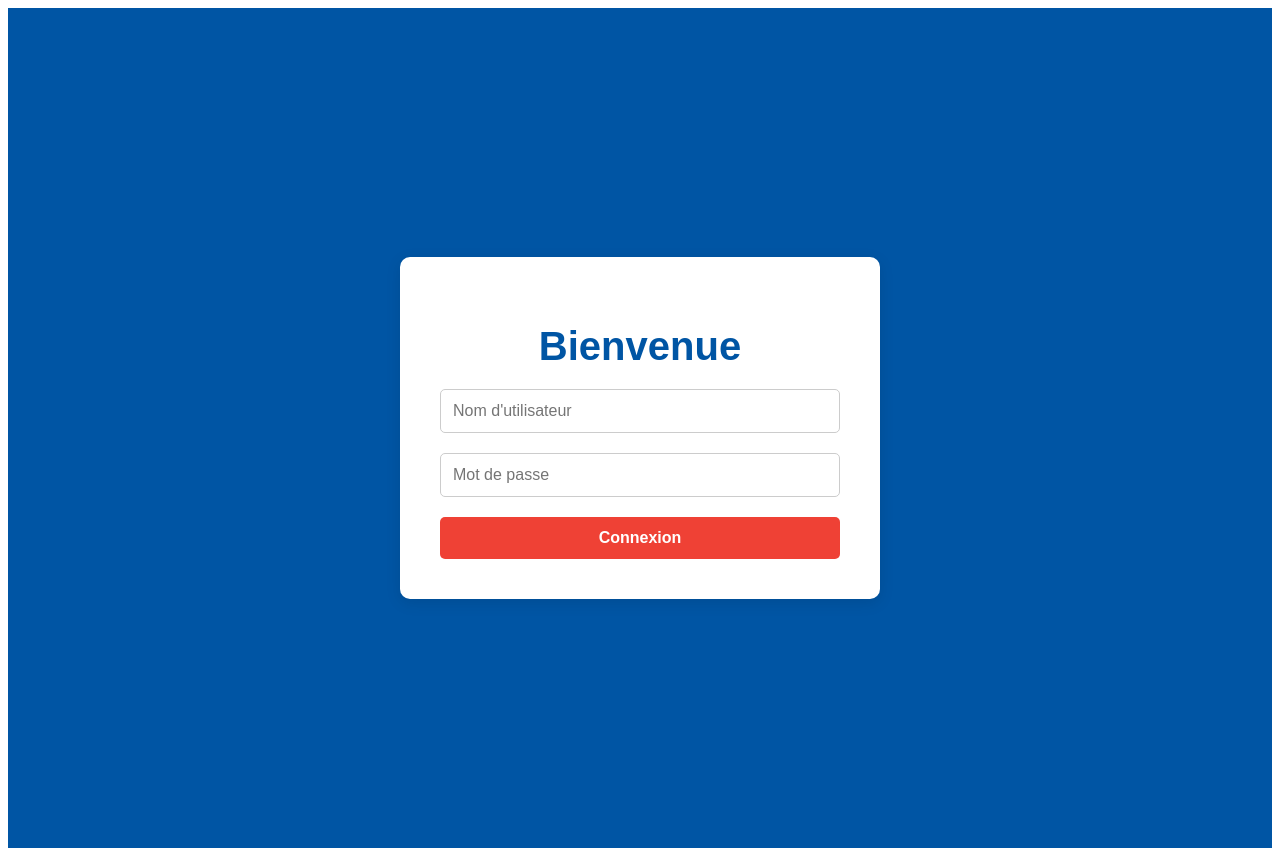
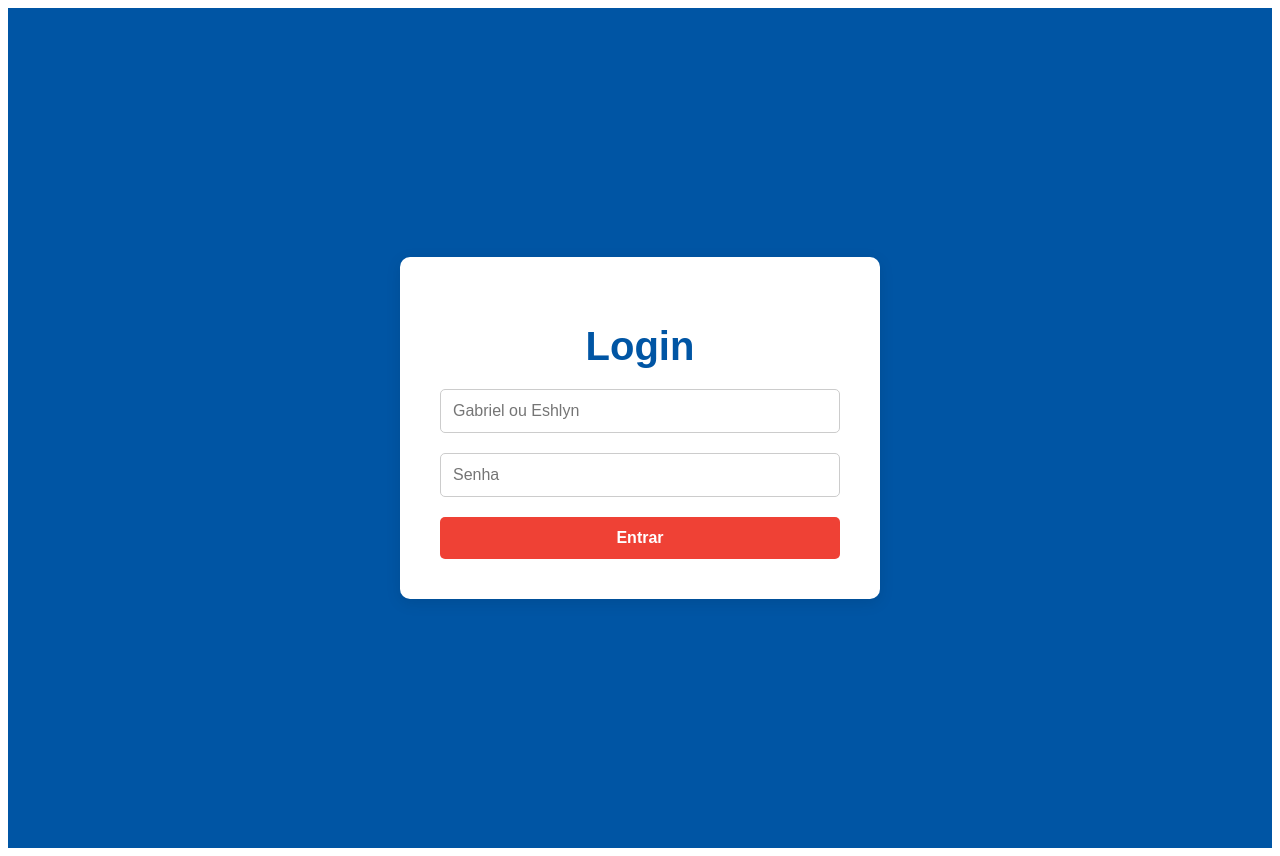
Before and after one commit to GabrielCorsiHonorio/projeto-box, a Next.js app: page /login in a window 1280 px wide. Built offline with nearby package versions, Linux system fonts and the light colour scheme.

Commit message:
tentativa longe

```diff
--- a/pages/api/getAction.js
+++ b/pages/api/getAction.js
@@ -12,7 +12,7 @@ export default async function handler(req, res) {
   try {
 
   const hoje = moment.tz('America/Sao_Paulo').format('YYYY-MM-DD');
-  const hojeTeste = '2024-06-21';
+  // const hojeTeste = '2024-06-21';
   // const hojeFormat = moment.tz(hoje,'America/Sao_Paulo').toISOString();
   // console.log('Valor do dia no formato', hojeFormat);
 
@@ -25,7 +25,7 @@ export default async function handler(req, res) {
     const lastExecutionDate = moment(lastExecution.date).format('YYYY-MM-DD');
     // console.log('execucoes:', lastExecutionDate);
 
-    if (lastExecutionDate === hojeTeste) {
+    if (lastExecutionDate === hoje) {
       console.log('Ação diária já executada');
       return res.status(400).json({ error: 'Ação diária já executada' });
     }
--- a/pages/index.js
+++ b/pages/index.js
@@ -25,7 +25,7 @@ const Home = () => {
         /> */}
       </div>
       <div className={styles.content}>
-        <h1 className={styles.title}>Bem-vindo ao Projeto GCH à Paris</h1>
+        <h1 className={styles.title}>Projeto do Gabriel e da Eshlyn</h1>
         <button className={styles.startButton} onClick={handleLoginRedirect}>
           Começar
         </button>
--- a/pages/login.js
+++ b/pages/login.js
@@ -40,22 +40,22 @@ const handleLogin = async () => {
   return (
     <div className={styles.pageContainer}>
       <div className={styles.loginContainer}>
-        <h1 className={styles.h1}>Bienvenue</h1>
+        <h1 className={styles.h1}>Login</h1>
         <input
           type="text"
           value={username}
           onChange={(e) => setUsername(e.target.value)}
-          placeholder="Nom d'utilisateur"
+          placeholder="Gabriel ou Eshlyn"
           className={styles.input}
         />
         <input
           type="password"
           value={password}
           onChange={(e) => setPassword(e.target.value)}
-          placeholder="Mot de passe"
+          placeholder="Senha"
           className={styles.input}
         />
-        <button onClick={handleLogin} className={styles.button}>Connexion</button>
+        <button onClick={handleLogin} className={styles.button}>Entrar</button>
         {error && <p className={styles.error}>{error}</p>}
       </div>
     </div>
```
Also changed, not shown: pages/inicio.js (added).
